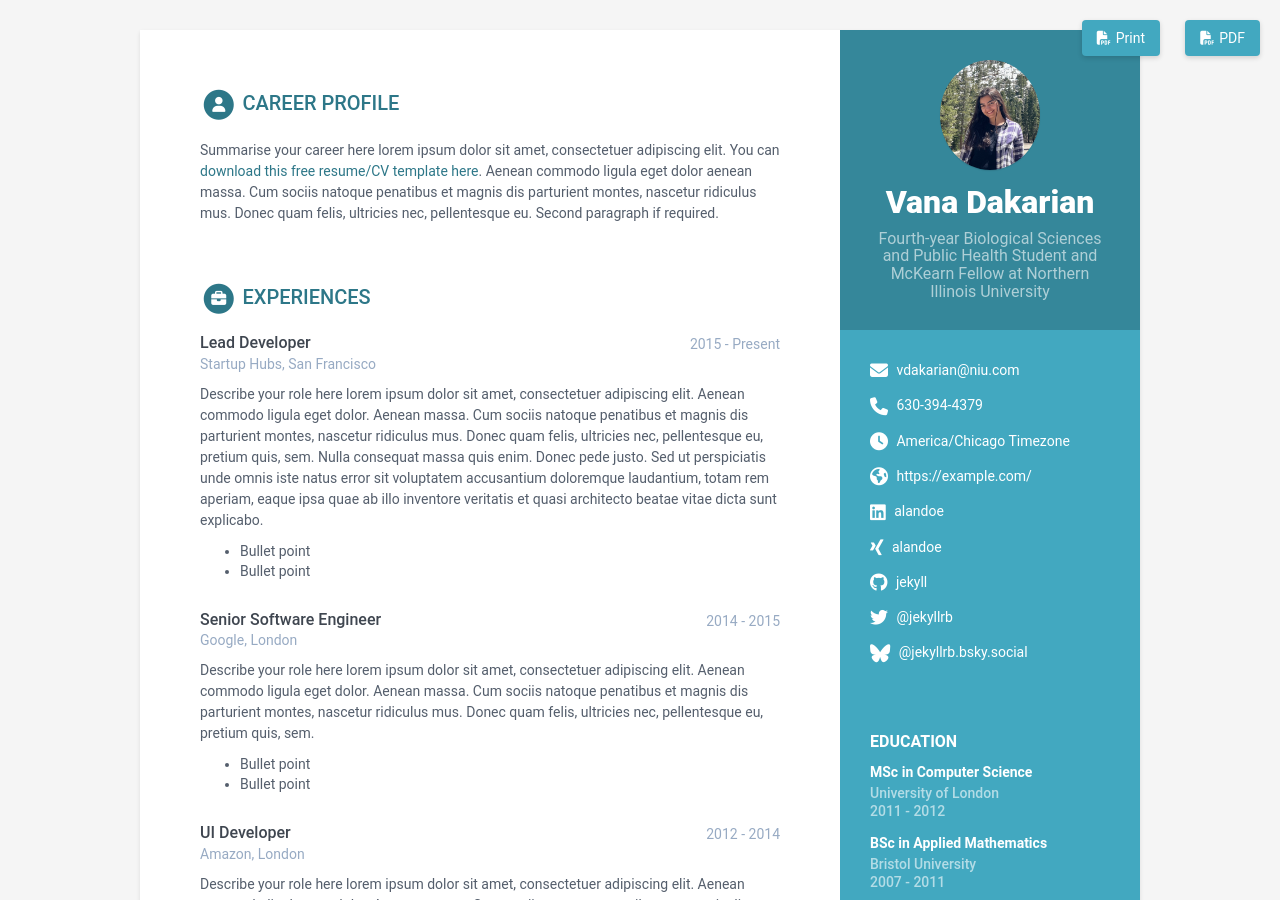
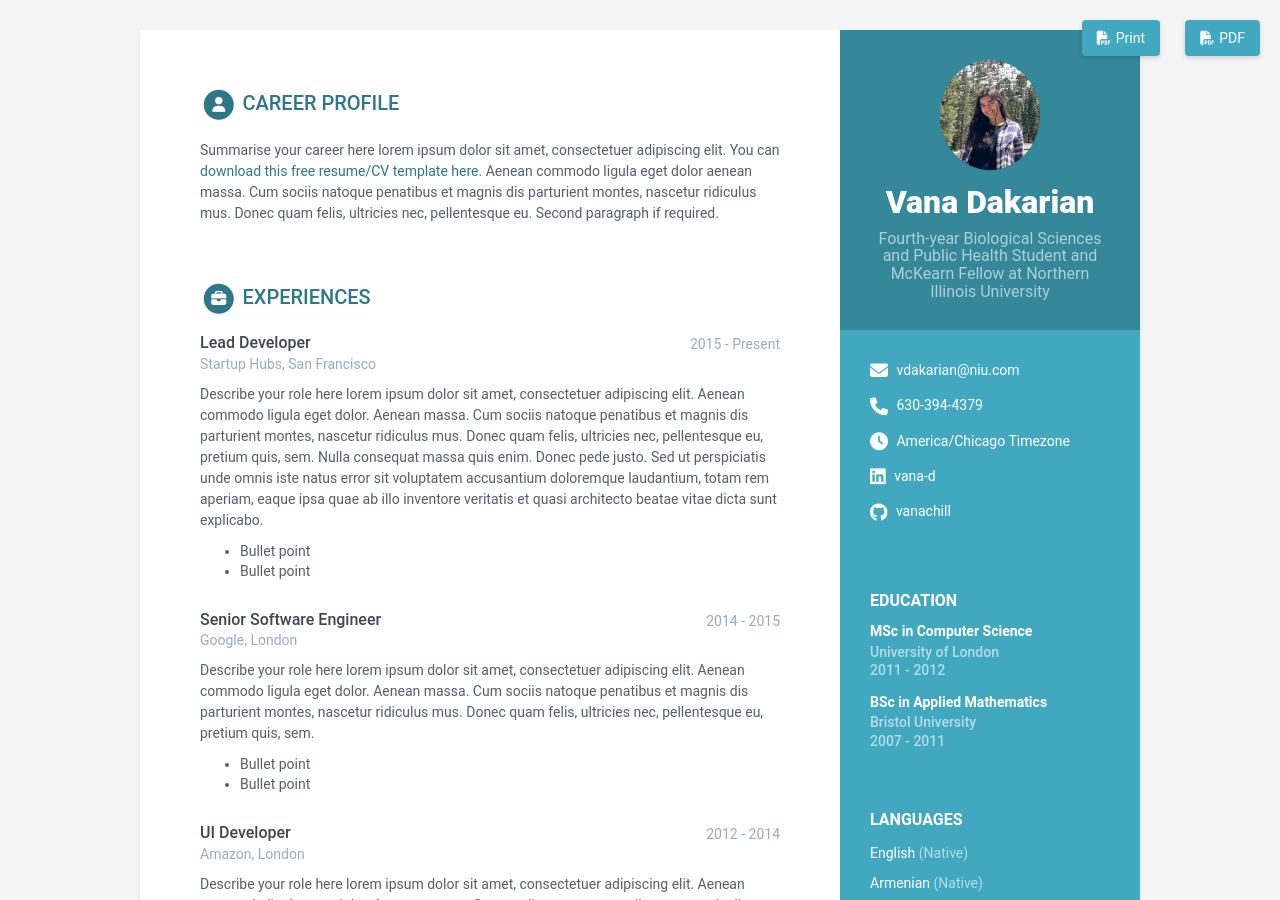
Before and after one commit to vanachill/resume, a Jekyll site: the page built from index.html, in a window 1280 px wide and 900 px high. Built offline with Jekyll 4.4.1, drawn with Linux system fonts in a browser that asks for light colours; part of the change alters nothing that is shown.

Commit message:
Social media.yml

```diff
--- a/_data/data.yml
+++ b/_data/data.yml
@@ -16,22 +16,8 @@ sidebar:
   email: vdakarian@niu.com
   phone: 630-394-4379
   timezone: America/Chicago # Enter your timezone, e.g., America/Havana, Africa/Casablanca, America/North_Dakota/Center
-  citizenship:
-  website: https://example.com/ # Include the full website URL, including "http://" or "https://".
-  linkedin: alandoe
-  xing: alandoe
-  github: jekyll
-  telegram: # add your nickname without '@' sign
-  gitlab:
-  bitbucket:
-  bluesky: '@jekyllrb.bsky.social' # Specify your full Bluesky handle
-  twitter: '@jekyllrb'
-  stack-overflow: # Number/Username, e.g. 123456/alandoe
-  codewars:
-  goodreads: # Number-Username, e.g. 123456-alandoe
-  mastodon: # Please include your full Mastodon link here.
-  hackerrank: # Please provide your HackerRank username.
-  leetcode: # Please provide your LeetCode username.
+  linkedin: vana-d
+  github: vanachill
   pdf: # Add a PDF link here if you want to include a PDF custom version in your resume.
 
   languages:
```
